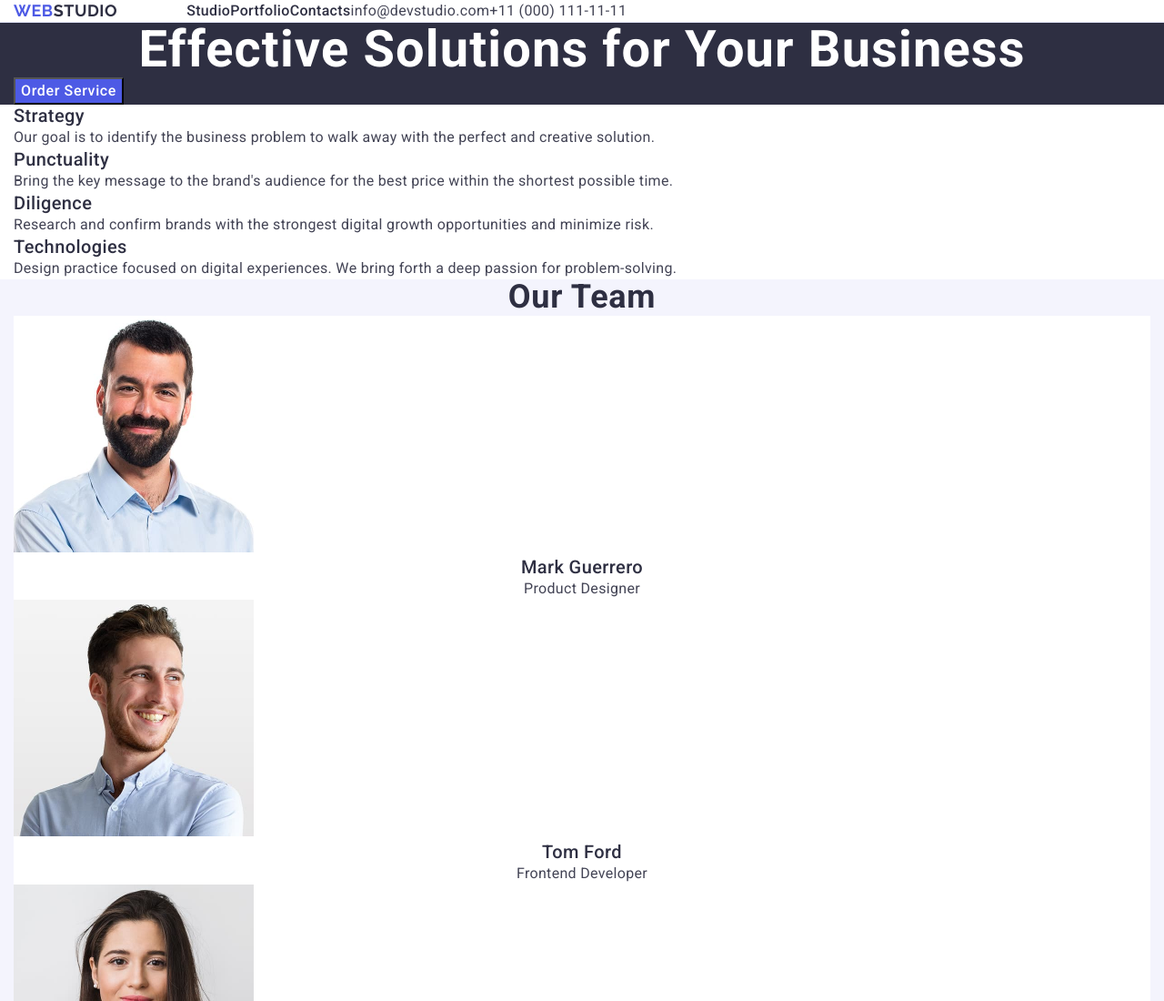
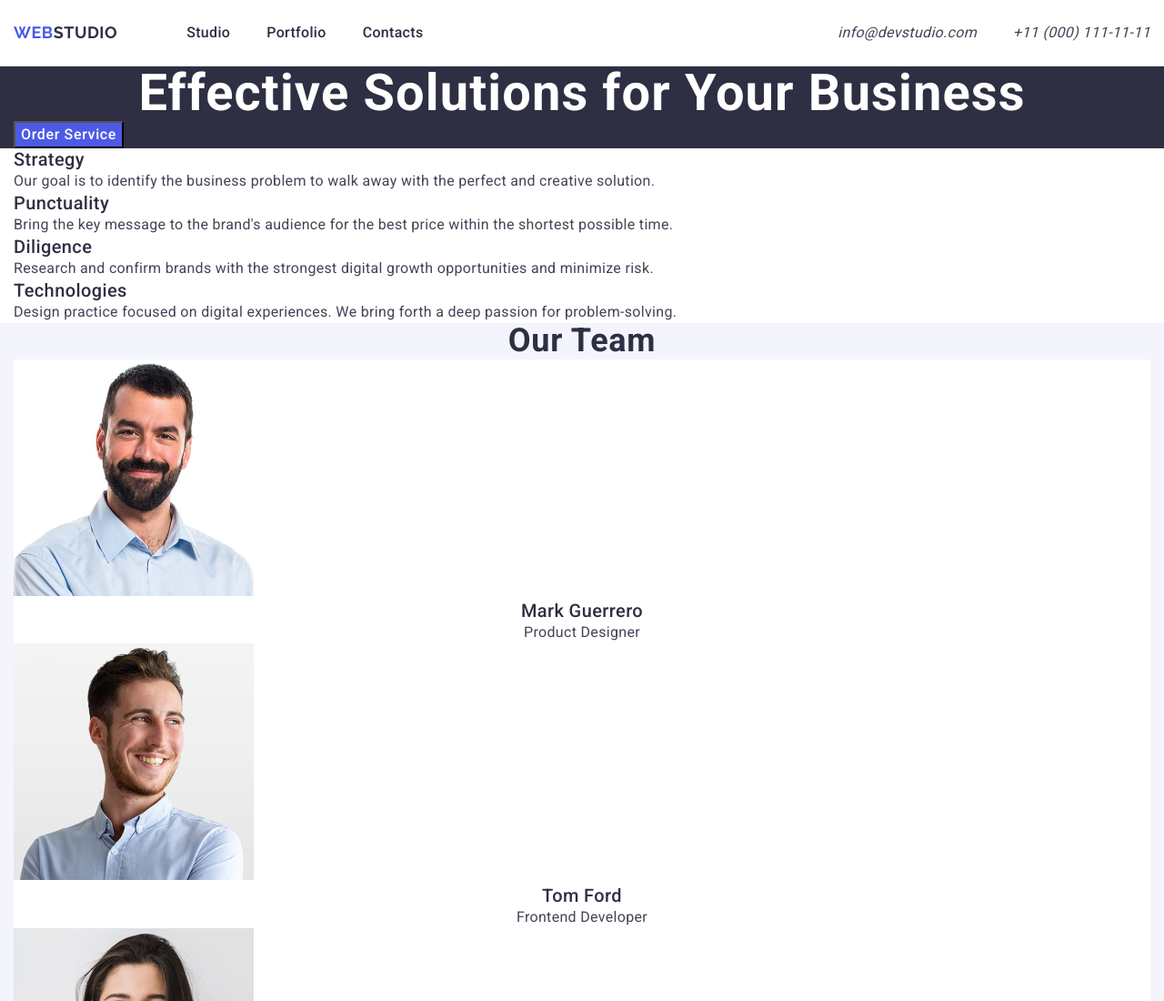
Before and after one commit to alina-rybalchenko/goit-markup-hw-03, a website: page index.html in a window 1280 px wide. Shown: the top 1100 px of the page at 91% size. Drawn offline with nearby package versions, Linux system fonts and the light colour scheme.

Commit message:
initial files

```diff
--- a/css/styles.css
+++ b/css/styles.css
@@ -53,6 +53,7 @@ p {
 }
 
 .header-logo {
+  padding: 24px 0;
   margin-right: 76px;
 }
 
@@ -87,14 +88,18 @@ p {
 .nav-list {
   display: flex;
   align-items: center;
+  gap: 40px;
 }
 
 .contacts-list {
   display: flex;
   align-items: center;
+  gap: 40px;
 }
 
 .nav-link {
+  display: block;
+  padding: 24px 0;
   font-weight: 500;
   font-size: 16px;
   line-height: 1.5;
@@ -103,10 +108,13 @@ p {
 }
 
 .contacts {
-  font-style: normal;
+  padding-left:;
+  margin-left: auto;
 }
 
 .contacts-link {
+  display: block;
+  padding: 24px 0;
   font-size: 16px;
   line-height: 1.5;
   letter-spacing: 0.02em;
```
